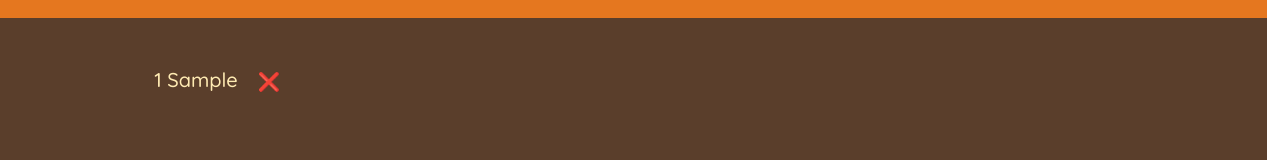
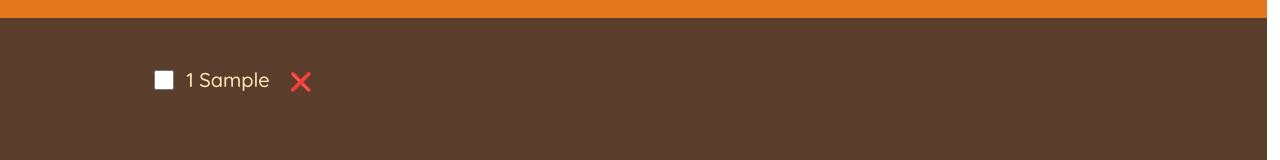
Before and after one commit to Gbangbolaoluwagbemiga/Travel-Todo, a React (Create React App) app: page / in a window 1280 px wide. Both pictures are taken after typing "Sample" into the empty fields and a click on the button "ADD". Shown: the part 238-398 px from the top of the page. Built offline with nearby package versions, Linux system fonts and the light colour scheme.

Commit message:
60% completed

```diff
--- a/src/App.js
+++ b/src/App.js
@@ -5,12 +5,24 @@ function App() {
   function handleAddItems(item) {
     setItems(prev => [...prev, item]);
   }
+  function handleDelete(id) {
+    setItems(item => item.filter(cur => cur.id !== id));
+  }
+  function handleToggleItems(id) {
+    setItems(item =>
+      item.map(cur => (cur.id === id ? {...cur, packed: !cur.packed} : cur))
+    );
+  }
 
   return (
     <div className="app">
       <Logo />
       <Form onAddItems={handleAddItems} />
-      <PackingList items={items} />
+      <PackingList
+        onDeleteItems={handleDelete}
+        onToggleItem={handleToggleItems}
+        items={items}
+      />
       <Stats items={[]} />
     </div>
   );
@@ -58,25 +70,35 @@ function Form({onAddItems}) {
     </form>
   );
 }
-function PackingList({items}) {
+function PackingList({items, onDeleteItems, onToggleItem}) {
   return (
     <div className=" list">
       <ul className="row ">
         {items.map(item => (
-          <Item item={item} />
+          <Item
+            onDeleteItems={onDeleteItems}
+            onToggleItem={onToggleItem}
+            item={item}
+            key={item.id}
+          />
         ))}
       </ul>
     </div>
   );
 }
 
-function Item({item}) {
+function Item({item, onDeleteItems, onToggleItem}) {
   return (
     <li className=" col-4 mb-5">
+      <input
+        type="checkbox"
+        value={item.packed}
+        onChange={() => onToggleItem(item.id)}
+      />
       <span style={item.packed ? {textDecoration: 'Line-through'} : {}}>
         {item.quantity} {item.description}
       </span>
-      <button>❌</button>
+      <button onClick={() => onDeleteItems(item.id)}>❌</button>
     </li>
   );
 }
--- a/src/index.css
+++ b/src/index.css
@@ -196,4 +196,9 @@ input[type='checkbox'] {
     display: inline;
     width: 45%;
   }
+  input[type='checkbox'] {
+    height: 1.5rem;
+    width: 1.5rem;
+    margin-right: 0.5rem;
+  }
 }
```
